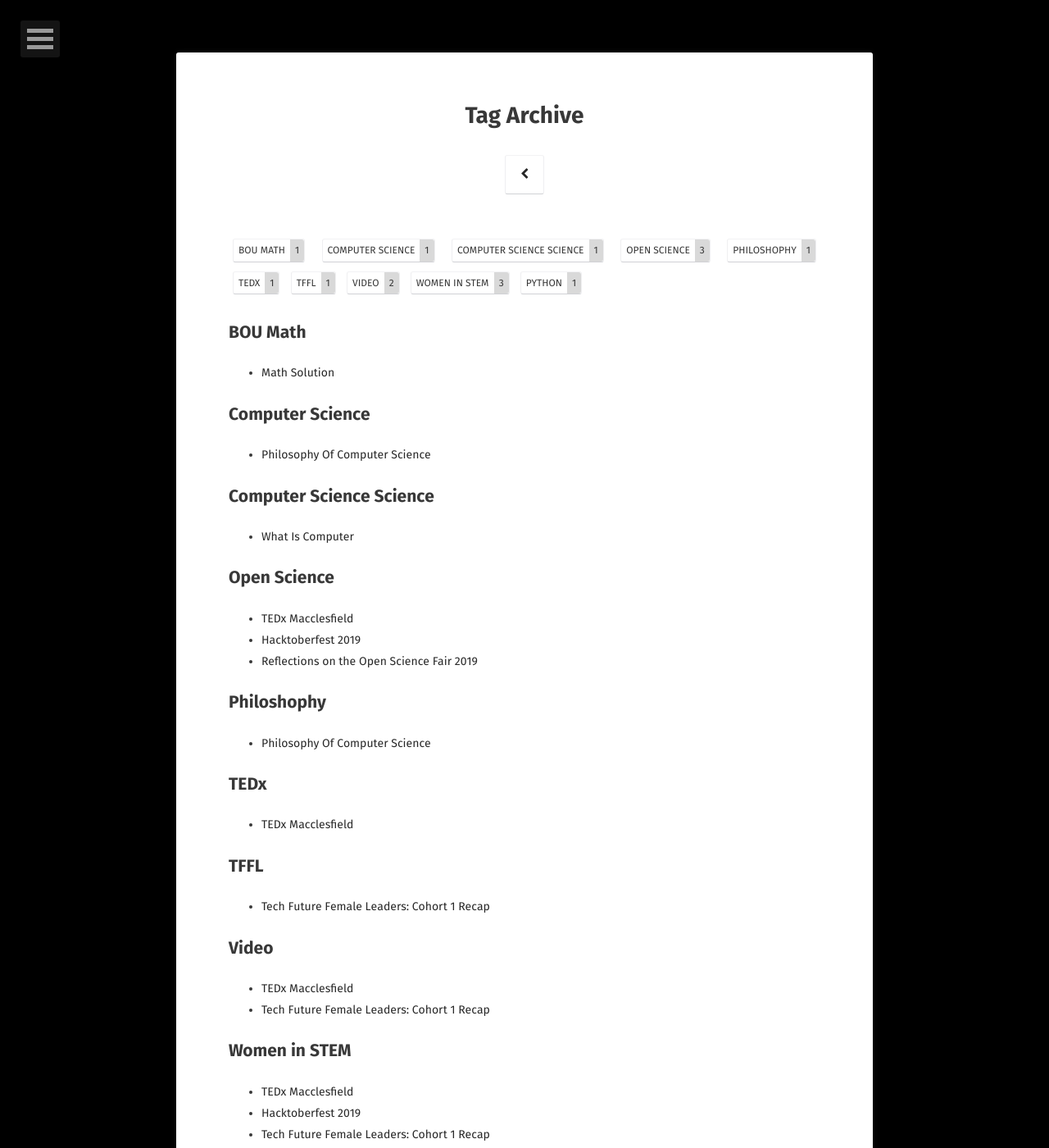
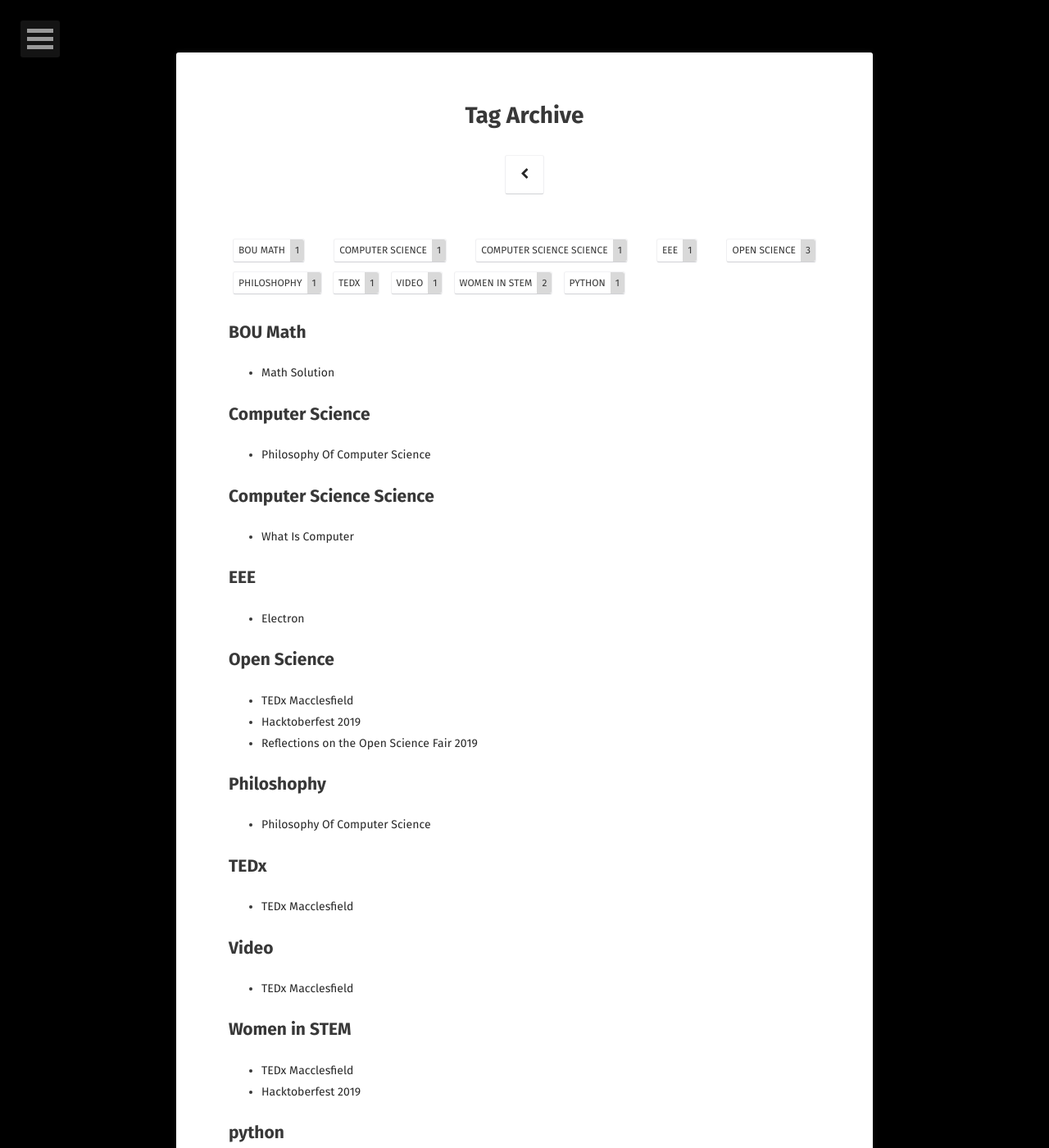
Before and after one commit to sohelkhanzz/mphs-edu.github.io, a Jekyll site: the page built from tags/index.html, in a window 1280 px wide and 1400 px high. Shown: the whole window at 82% size. Built offline with Jekyll 4.4.1, drawn with Linux system fonts in a browser that asks for light colours; nearby versions of some CDN libraries; some web fonts are replaced; a style sheet for code colours, icons or effects is not loaded.

Commit message:
Update 2019-01-08-Tech-Future-Female-Leaders.md

```diff
--- a/_posts/2019-01-08-Tech-Future-Female-Leaders.md
+++ b/_posts/2019-01-08-Tech-Future-Female-Leaders.md
@@ -1,9 +1,9 @@
 ---
 layout: post
-title:  "Tech Future Female Leaders: Cohort 1 Recap"
+title:  "Electron"
 date:   2019-01-04
-excerpt: "My experience as a member of the first cohort of the Tech Future Female Leaders programme."
-tags: [Women in STEM, TFFL, Video]
+excerpt: "eee"
+tags: [EEE]
 feature: https://raw.githubusercontent.com/rainsworth/rainsworth.github.io/master/assets/img/posts/TFFL/TFFL_logo.jpeg
 comments: true
 ---
```
